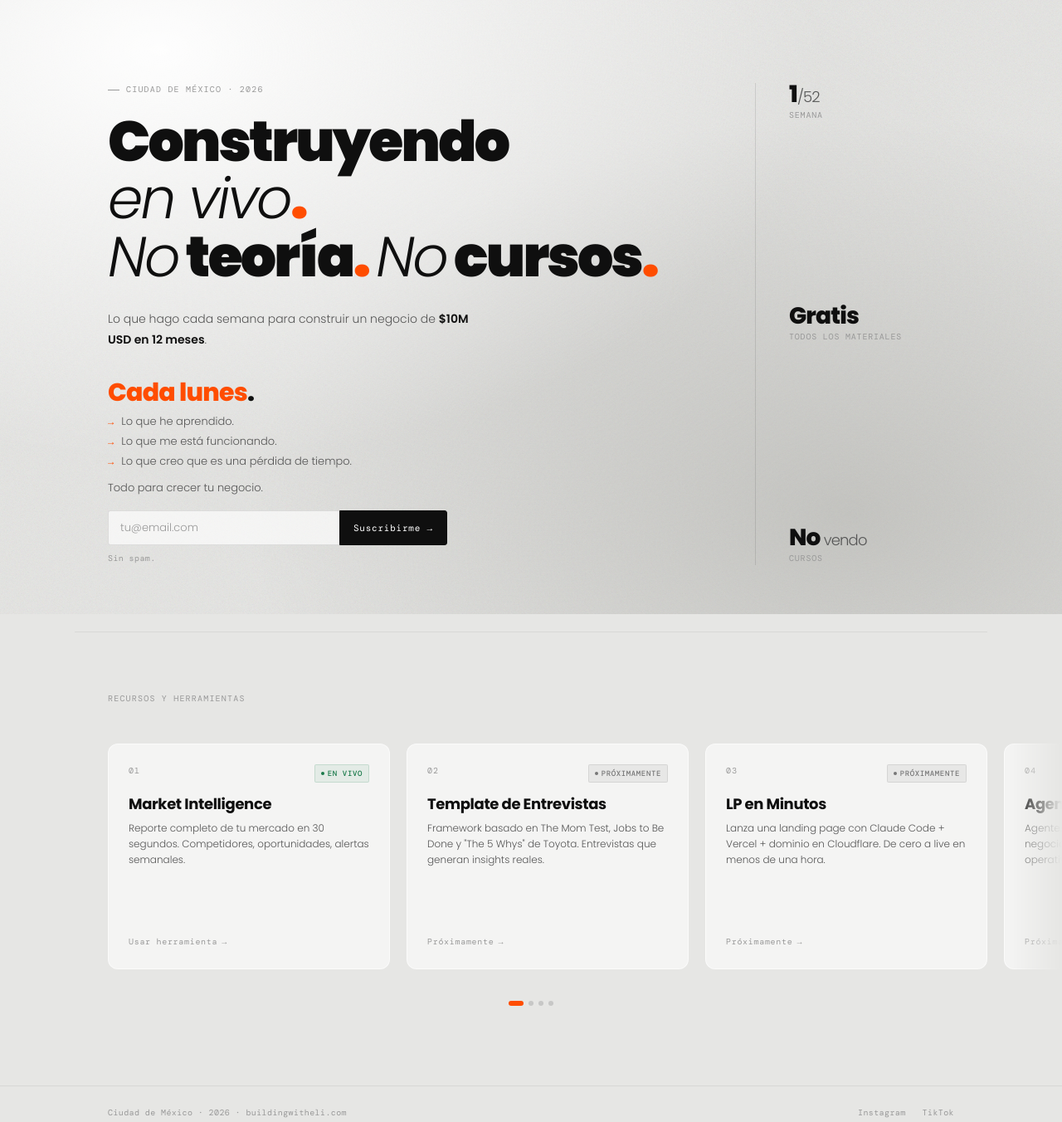
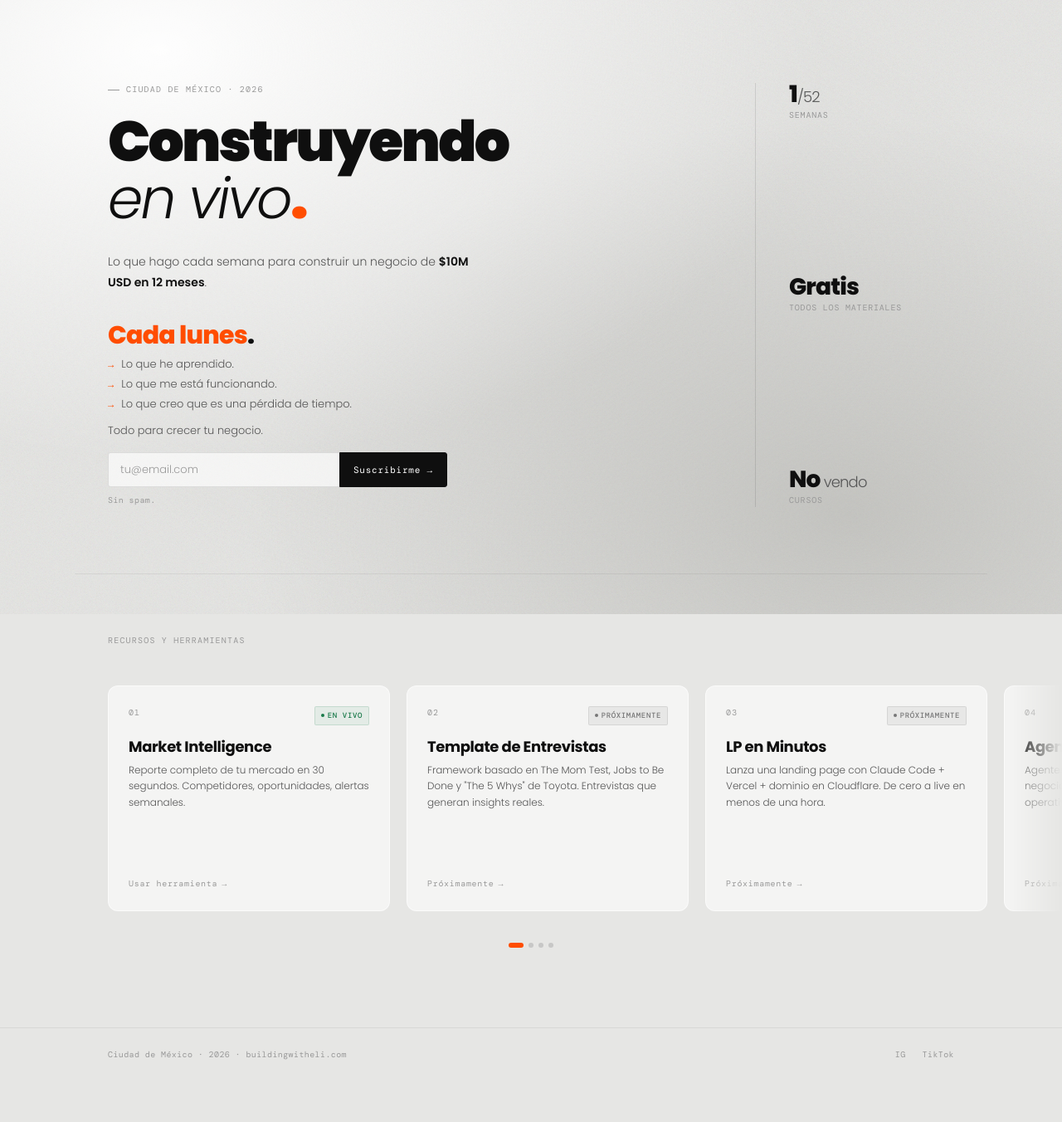
Before and after one commit to erivasf/buildingwitheli, a website: page index.html in a window 1280 px wide. Shown: the part 60-1412 px from the top of the page at 83% size. After the commit the page ends 1363 px from the top, so only its background shows below. Drawn offline with nearby package versions, Linux system fonts and the light colour scheme; a web font is replaced by a local one.

Commit message:
feat(home): drop No teoría/No cursos, IG consistency in footer, Semanas plural

```diff
--- a/index.html
+++ b/index.html
@@ -436,7 +436,7 @@ footer {
   <section class="hero">
     <div class="hero-left fade-in">
       <div class="hero-tag">Ciudad de México · 2026</div>
-      <h1>Construyendo<br><span class="thin">en vivo</span><span class="accent">.</span><br><span class="thin">No</span> teoría<span class="accent">.</span> <span class="thin">No</span> cursos<span class="accent">.</span></h1>
+      <h1>Construyendo<br><span class="thin">en vivo</span><span class="accent">.</span></h1>
       <p class="hero-sub">
         Lo que hago cada semana para construir un negocio de <strong>$10M USD en 12 meses</strong>.
       </p>
@@ -457,7 +457,7 @@ footer {
     <div class="hero-right fade-in" style="transition-delay:.12s">
       <div class="side-stat">
         <div class="side-stat-num">1<span class="unit">/52</span></div>
-        <div class="side-stat-label">Semana</div>
+        <div class="side-stat-label">Semanas</div>
       </div>
       <div class="side-stat">
         <div class="side-stat-num">Gratis</div>
@@ -551,7 +551,7 @@ footer {
   <div class="footer-inner">
     <div class="footer-left">Ciudad de México · 2026 · buildingwitheli.com</div>
     <div class="footer-right">
-      <a href="https://instagram.com/buildingwitheli" target="_blank">Instagram</a>
+      <a href="https://instagram.com/buildingwitheli" target="_blank">IG</a>
       <a href="https://tiktok.com/@buildingwitheli" target="_blank">TikTok</a>
     </div>
   </div>
```
